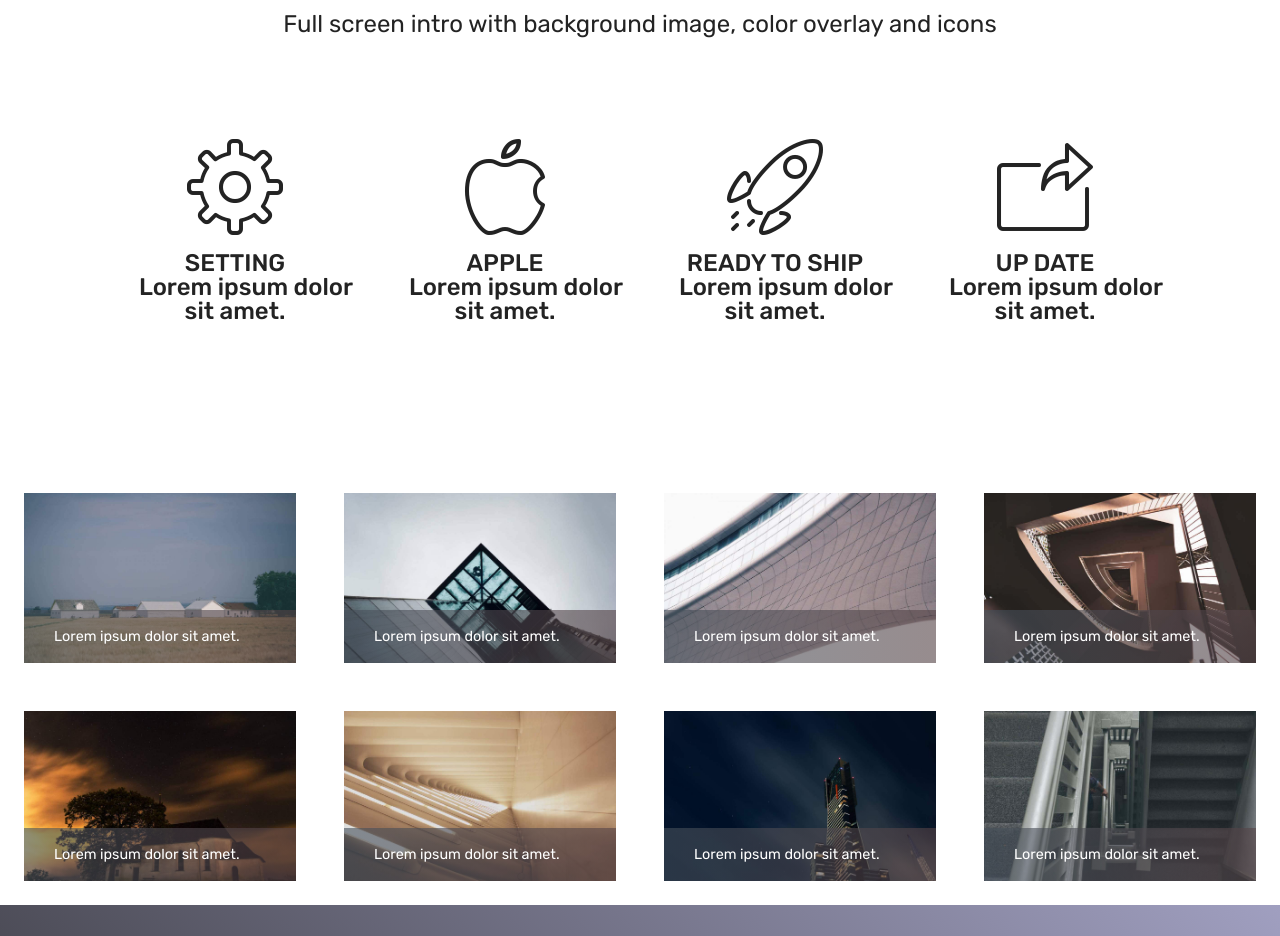
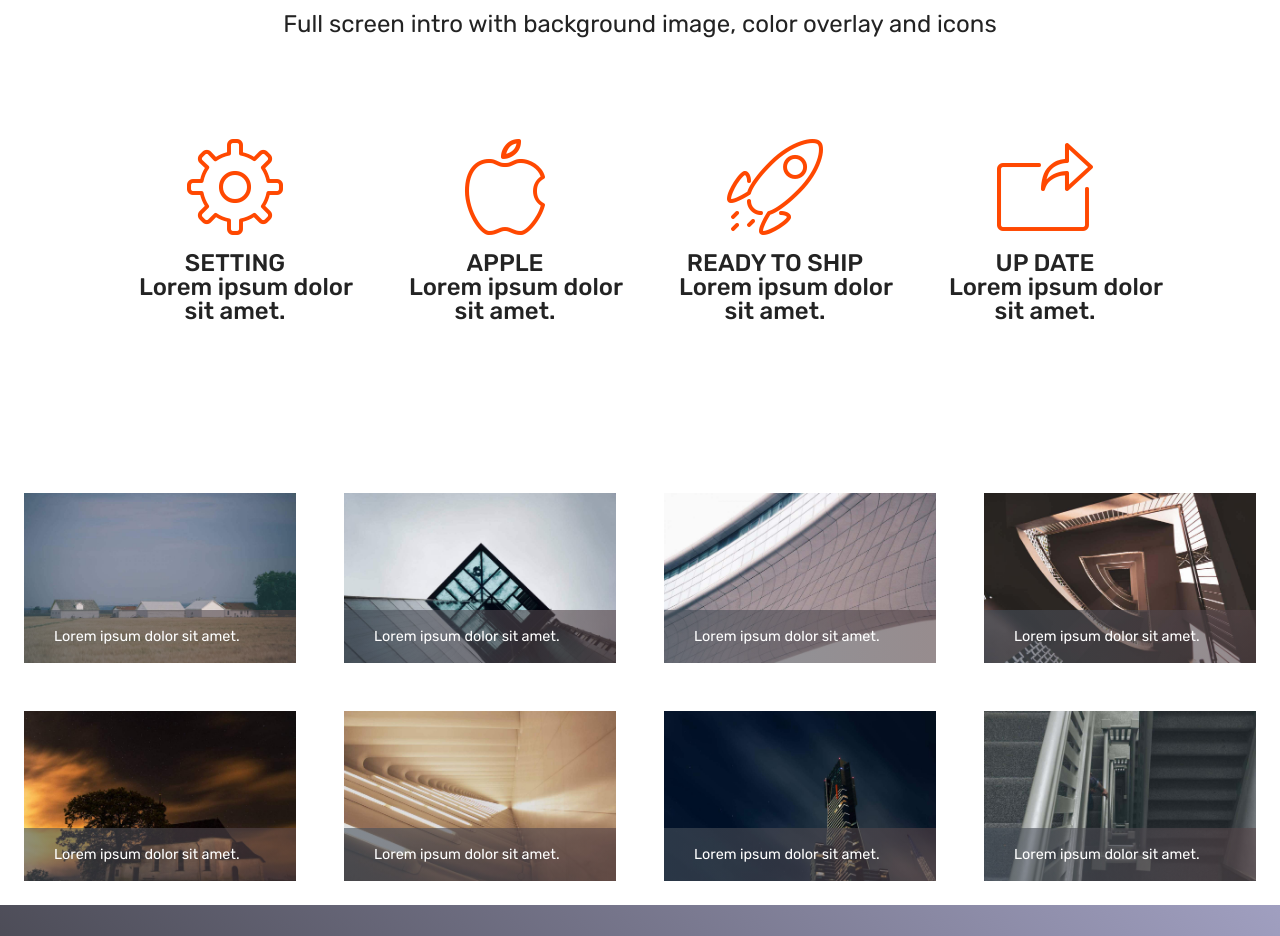
Before and after one commit to tranlamkbhn/Tran_Minh_Lam, a plain HTML site: page Unit13.HomeWork/index.html in a window 1280 px wide. Shown: the part 1480-2416 px from the top of the page. Drawn offline with Linux system fonts and the light colour scheme; files whose address does not match are found by name.

Commit message:
Update index.html

```diff
--- a/Unit13.HomeWork/index.html
+++ b/Unit13.HomeWork/index.html
@@ -118,7 +118,7 @@
                         <div class="card col-12 col-md-6 col-lg-3">
                             <div class="icon-block">
 
-                                <span class="mbr-iconfont mbri-setting3" style="color: rgb(35, 35, 35); fill: rgb(35, 35, 35);"></span>
+                                <span class="mbr-iconfont mbri-setting3" style="color: rgb(255,72,1); fill: rgb(35, 35, 35);"></span>
 
                             </div>
                             <h5 class="mbr-fonts-style display-5">
@@ -129,7 +129,7 @@
                         <div class="card col-12 col-md-6 col-lg-3">
                             <div class="icon-block">
 
-                                    <span class="mbr-iconfont mbri-apple" style="color: rgb(35, 35, 35); fill: rgb(35, 35, 35);"></span>
+                                    <span class="mbr-iconfont mbri-apple" style="color: rgb(255,72,1); fill: rgb(35, 35, 35);"></span>
 
                             </div>
                             <h5 class="mbr-fonts-style display-5">
@@ -140,7 +140,7 @@
                         <div class="card col-12 col-md-6 col-lg-3">
                             <div class="icon-block">
 
-                                    <span class="mbr-iconfont mbri-rocket" style="color: rgb(35, 35, 35); fill: rgb(35, 35, 35);"></span>
+                                    <span class="mbr-iconfont mbri-rocket" style="color: rgb(255,72,1); fill: rgb(35, 35, 35);"></span>
 
                             </div>
                             <h5 class="mbr-fonts-style display-5">
@@ -151,7 +151,7 @@
                         <div class="card col-12 col-md-6 col-lg-3">
                             <div class="icon-block">
 
-                                    <span class="mbr-iconfont mbri-share" style="color: rgb(35, 35, 35); fill: rgb(35, 35, 35);"></span>
+                                    <span class="mbr-iconfont mbri-share" style="color: rgb(255,72,1); fill: rgb(35, 35, 35);"></span>
 
                             </div>
                             <h5 class="mbr-fonts-style display-5">
```
